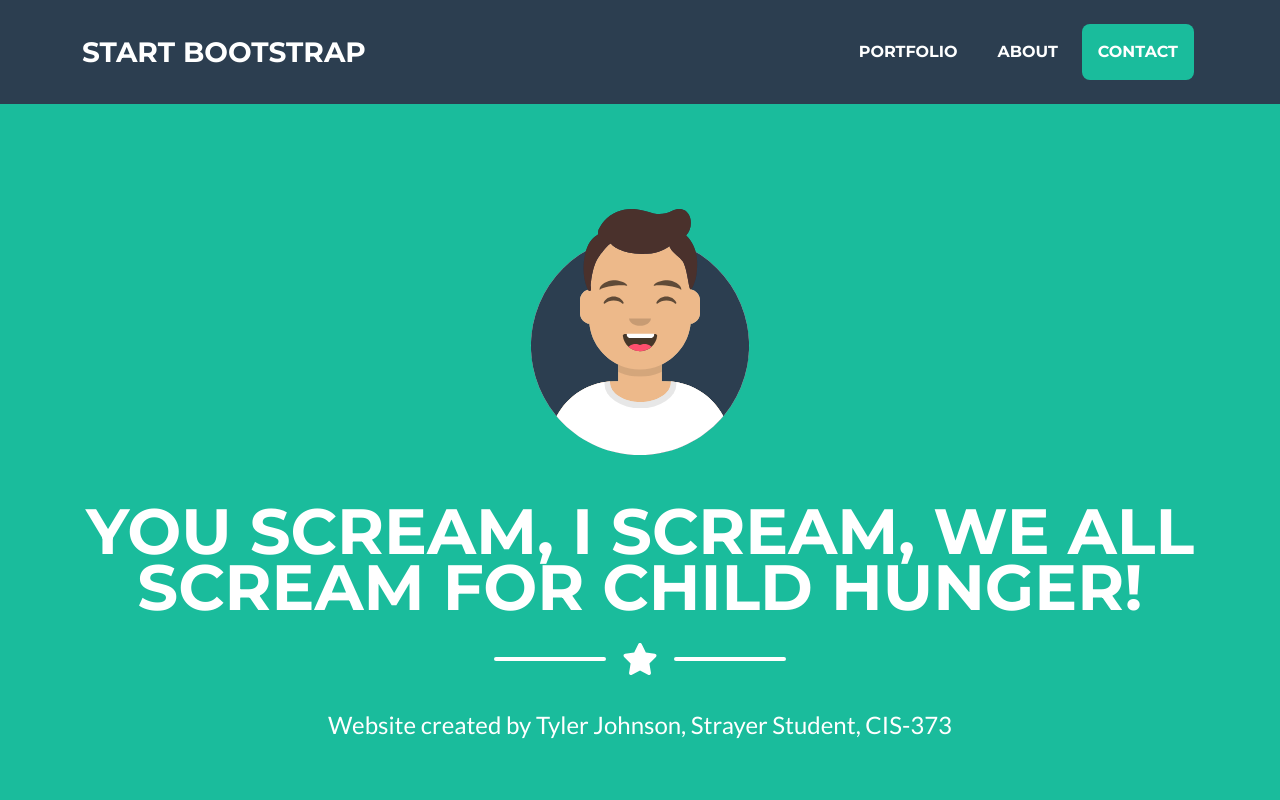
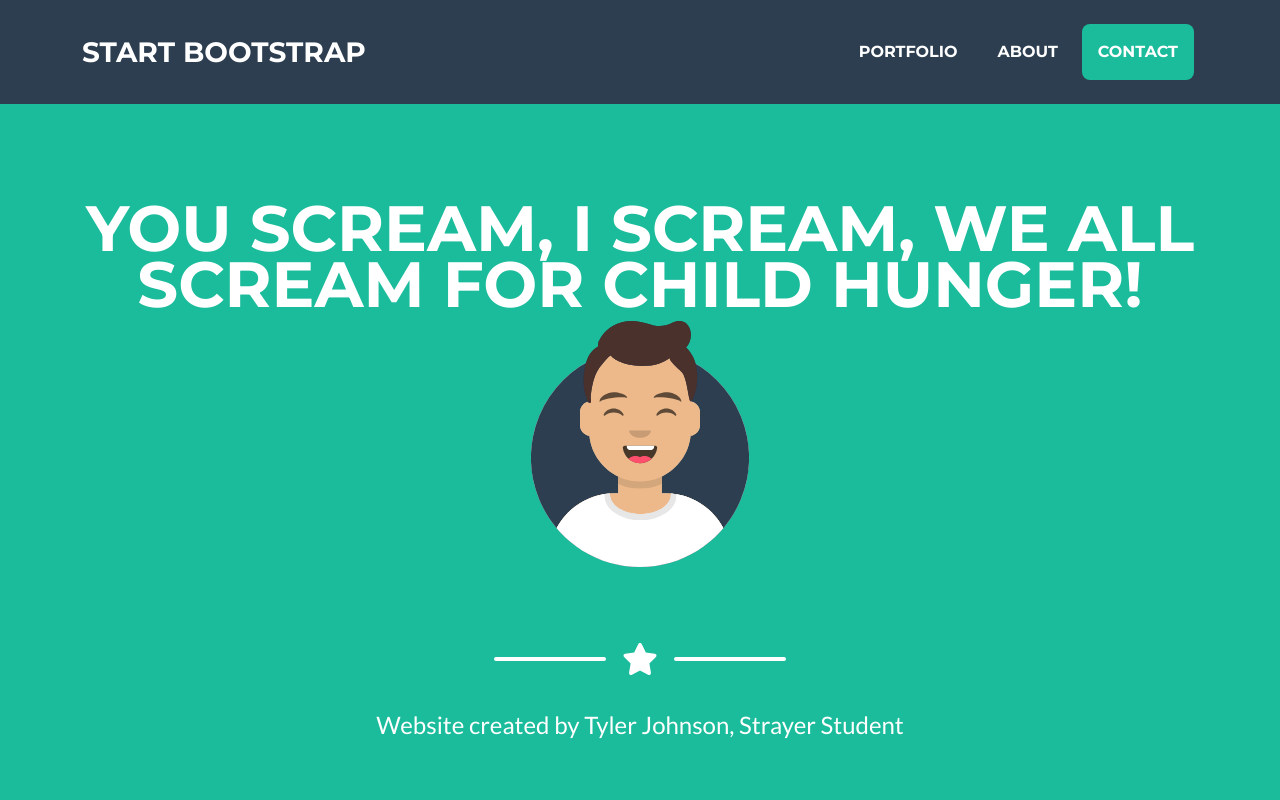
Before and after one commit to T8T3S/CIS-373_Project_1, a plain HTML site: page index.html in a window 1280 px wide. Shown: the top 800 px of the page. Drawn offline with nearby package versions, Linux system fonts and the light colour scheme.

Commit message:
flip flopped avatar and title

```diff
--- a/index.html
+++ b/index.html
@@ -38,10 +38,10 @@
         <!-- Masthead-->
         <header class="masthead bg-primary text-white text-center">
             <div class="container d-flex align-items-center flex-column">
+                <!-- Masthead Heading-->
+                <h1 class="masthead-heading text-uppercase mb-0">You Scream, I Scream, We All Scream for Child Hunger!</h1>
                 <!-- Masthead Avatar Image-->
                 <img class="masthead-avatar mb-5" src="assets/img/avataaars.svg" alt="..." />
-                <!-- Masthead Heading-->
-                <h1 class="masthead-heading text-uppercase mb-0">You Scream, I Scream, We All Scream for Child Hunger!</h1>
                 <!-- Icon Divider-->
                 <div class="divider-custom divider-light">
                     <div class="divider-custom-line"></div>
@@ -49,7 +49,7 @@
                     <div class="divider-custom-line"></div>
                 </div>
                 <!-- Masthead Subheading-->
-                <p class="masthead-subheading font-weight-light mb-0">Website created by Tyler Johnson, Strayer Student, CIS-373</p>
+                <p class="masthead-subheading font-weight-light mb-0">Website created by Tyler Johnson, Strayer Student</p>
             </div>
         </header>
         <!-- Portfolio Section-->
```
